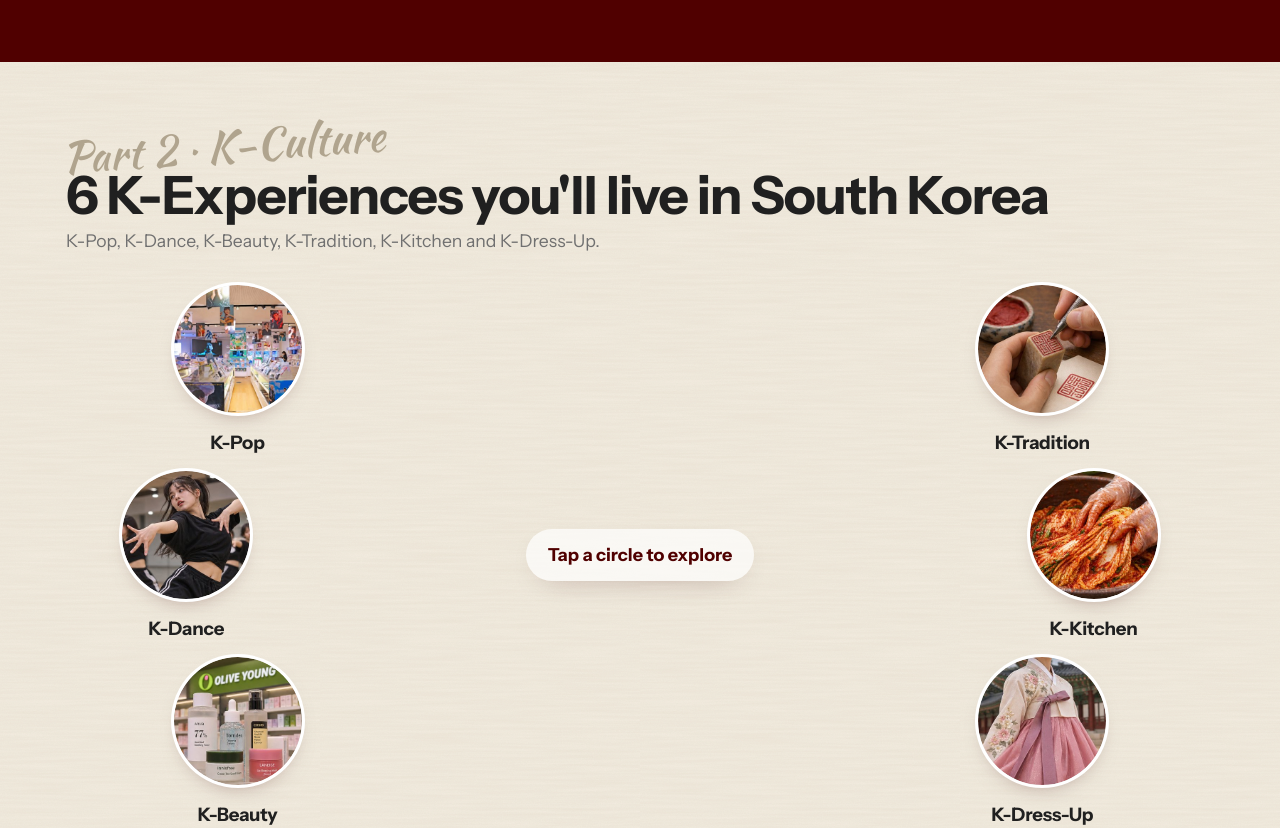
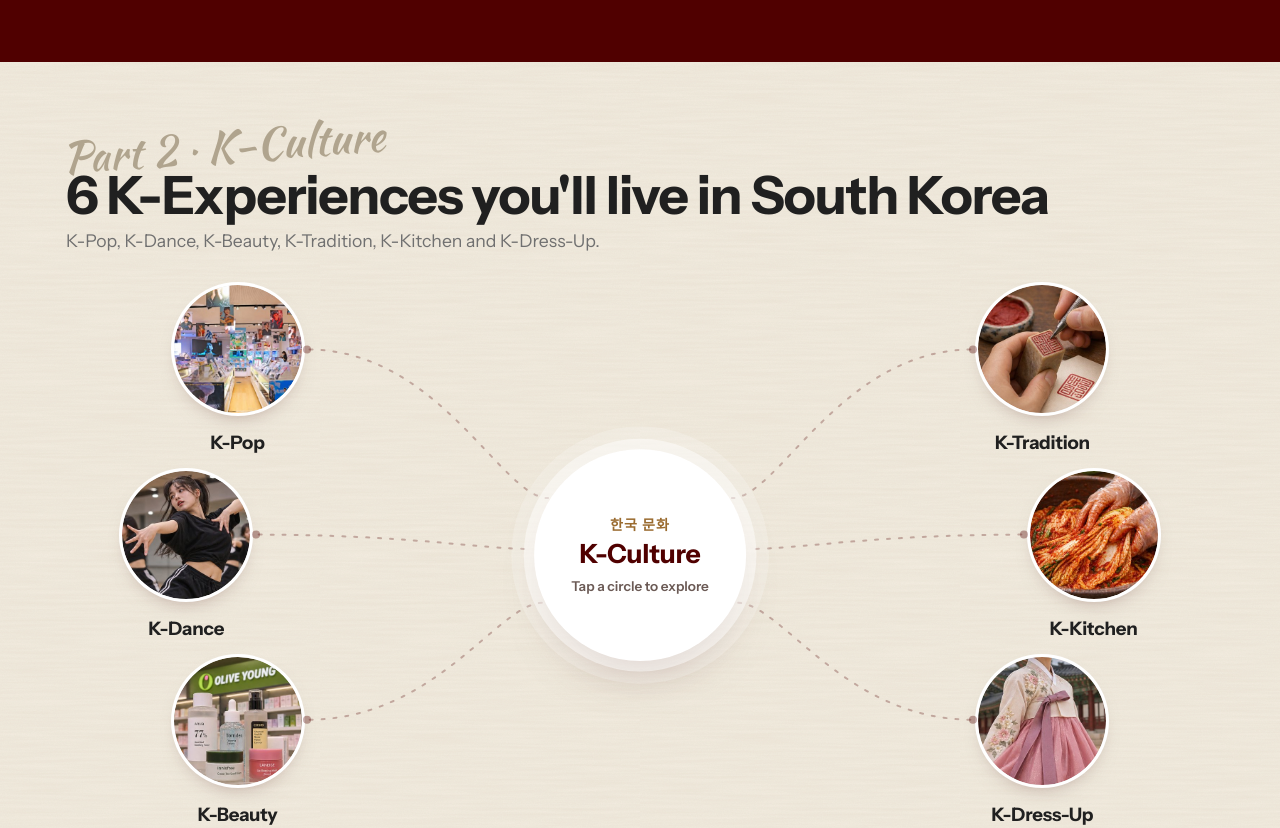
Before and after one commit to TAMUSAP/Korea, a plain HTML site: page index.html in a window 1280 px wide. Shown: the part 2280-3108 px from the top of the page. Drawn offline with Linux system fonts and the light colour scheme.

Commit message:
K-Experiences: K-Culture hub linked to the six circles before a tap
Co-Authored-By: Claude Opus 5.5 <noreply@anthropic.com>
Claude-Session: https://claude.ai/code/session_013jXBofp8PS4J1bKLzGiA4g

```diff
--- a/css/extra31.css
+++ b/css/extra32.css
@@ -378,7 +378,7 @@
 
 /* Orbit: card pops only when a circle is tapped */
 .ostage{position:relative}
-.ostage.is-empty{background:transparent;border-color:transparent;box-shadow:none}
+.ostage.is-empty{background:transparent;border-color:transparent;box-shadow:none;overflow:visible}
 .ostage.is-empty .oimg,.ostage.is-empty .otx,.ostage.is-empty .ostclose{visibility:hidden}
 .ohint{display:none;position:absolute;inset:0;margin:0;place-items:center;text-align:center;padding:24px;font-weight:700;font-size:clamp(1rem,1.4vw,1.2rem);color:#500000}
 .ohint span{display:inline-block;padding:12px 22px;border-radius:999px;background:rgba(255,255,255,.7);box-shadow:0 10px 30px -18px rgba(60,0,0,.45)}
@@ -389,3 +389,17 @@
 .ostclose:hover{background:#fff}
 @media (max-width:820px){.ostage.is-empty .oimg,.ostage.is-empty .otx{display:none}.ostage.is-empty .ohint{position:static}}
 @media (prefers-reduced-motion:reduce){.ostage.pop{animation:none}}
+
+/* Orbit empty state: K-Culture hub linked to the six circles */
+.olinks{position:absolute;inset:0;width:100%;height:100%;overflow:visible;pointer-events:none;display:none}
+.olinks path{fill:none;stroke:#500000;stroke-opacity:.28;stroke-width:2;stroke-dasharray:3 9;stroke-linecap:round;animation:oflow 1.6s linear infinite}
+.olinks circle{fill:#500000;fill-opacity:.35}
+.ostage.hl .olinks path{stroke-opacity:.5}
+@keyframes oflow{to{stroke-dashoffset:-24}}
+.ohub{display:none;position:absolute;left:50%;top:50%;width:clamp(170px,16vw,220px);aspect-ratio:1;transform:translate(-50%,-50%);border-radius:50%;background:#fff;box-shadow:0 0 0 10px rgba(255,255,255,.45),0 0 0 22px rgba(255,255,255,.2),0 24px 50px -28px rgba(60,0,0,.55);flex-direction:column;align-items:center;justify-content:center;gap:4px;text-align:center;color:#500000;animation:obreath 3.2s ease-in-out infinite}
+.ohub b{font:800 clamp(1.4rem,2vw,1.8rem)/1 var(--display);letter-spacing:-.01em}
+.ohub .ohk{font-weight:700;font-size:.85rem;letter-spacing:.08em;color:#9a6b2f}
+.ohub small{font-weight:600;font-size:.82rem;color:#6b5a55;margin-top:4px}
+@keyframes obreath{50%{transform:translate(-50%,-50%) scale(1.035)}}
+@media (min-width:821px){.ostage.is-empty .olinks{display:block}.ostage.is-empty .ohub{display:flex}.ostage.is-empty .ohint{display:none}}
+@media (prefers-reduced-motion:reduce){.olinks path,.ohub{animation:none}}
--- a/index.html
+++ b/index.html
@@ -434,7 +434,7 @@ footer{padding-block:28px;font-size:.8rem;color:var(--muted)}
 @media (max-width:820px){.cgroups{grid-template-columns:minmax(0,1fr)}.cg2 .cgbox{grid-template-columns:minmax(0,1fr)}}
 </style>
 
-<link rel="stylesheet" href="css/extra31.css">
+<link rel="stylesheet" href="css/extra32.css">
 <style>@media (min-width:821px){.hero .in{padding-top:36px!important;gap:28px}.hero .pillars{margin-top:30px}.hero img.bgimg{width:calc(min(100vw - 32px,1180px) * .6)!important}}
 .hero{background:#fff!important;color:#202020}
 .hero h1,.hero .sub,.hero .when,.hero .tag{text-shadow:none!important}
@@ -914,7 +914,7 @@ function result(){const best=Object.entries(score).sort((a,b)=>b[1]-a[1])[0][0];
  qc.querySelector('#seeDay').onclick=()=>{document.getElementById('itinerary').scrollIntoView();show(r.day,true)}}
 renderQ();
 </script>
-<script src="js/extra18.js"></script>
+<script src="js/extra19.js"></script>
 <script>(function(){var h=document.querySelector('.hero');if(!h)return;var im=h.querySelector('img.bgimg'),box=h.querySelector('.in'),t=h.querySelector('.tag'),c=h.querySelector('.ctaRow');if(!im||!box||!t||!c)return;
 var m='linear-gradient(90deg,rgba(0,0,0,0) 0%,rgba(0,0,0,.05) 2%,rgba(0,0,0,.16) 4%,rgba(0,0,0,.32) 6%,rgba(0,0,0,.5) 8%,rgba(0,0,0,.68) 10%,rgba(0,0,0,.83) 12%,rgba(0,0,0,.94) 14%,#000 16%)';
 function f(){if(innerWidth<821){im.style.top=im.style.bottom=im.style.height=im.style.webkitMaskImage=im.style.maskImage='';return}
--- a/js/extra18.js
+++ b/js/extra19.js
@@ -108,6 +108,15 @@ document.querySelectorAll('img[data-ph="smhq"]').forEach(i=>{i.src='img/smstore.
  function fillText(d){tx.querySelector('h3').textContent=d.n;tx.querySelector('.otl').textContent=d.tl;tx.querySelector('ul').innerHTML=d.li.map(x=>`<li>${x}</li>`).join('');cr.textContent=d.cr?'Photo: '+d.cr:'';cr.hidden=!d.cr}
  const hint=document.createElement('p');hint.className='ohint';hint.innerHTML='<span>Tap a circle to explore</span>';st.appendChild(hint);
  const xb=document.createElement('button');xb.type='button';xb.className='ostclose';xb.setAttribute('aria-label','Close');xb.innerHTML='&times;';xb.onclick=()=>close(true);st.appendChild(xb);
+ const NS='http://www.w3.org/2000/svg',lk=document.createElementNS(NS,'svg');lk.setAttribute('class','olinks');lk.setAttribute('aria-hidden','true');st.appendChild(lk);
+ const hub=document.createElement('div');hub.className='ohub';hub.setAttribute('aria-hidden','true');hub.innerHTML='<span class="ohk" lang="ko">한국 문화</span><b>K-Culture</b><small>Tap a circle to explore</small>';st.appendChild(hub);
+ function links(){const sr=st.getBoundingClientRect();if(!sr.width||getComputedStyle(lk).display==='none')return;const hr=hub.getBoundingClientRect(),hx=hr.left-sr.left+hr.width/2,hy=hr.top-sr.top+hr.height/2,R=hr.width/2+6;
+  lk.setAttribute('viewBox',`0 0 ${sr.width} ${sr.height}`);
+  lk.innerHTML=btns.map((b,i)=>{const c=b.querySelector('.ocirc').getBoundingClientRect(),r=c.width/2,cx=c.left-sr.left+r,cy=c.top-sr.top+r,sx=i<3?cx+r+4:cx-r-4,sy=cy;
+   const dx=sx-hx,dy=sy-hy,d=Math.hypot(dx,dy)||1,ex=hx+dx/d*R,ey=hy+dy/d*R,m=(ex-sx)*.55;
+   return `<path d="M${sx.toFixed(1)} ${sy.toFixed(1)} C${(sx+m).toFixed(1)} ${sy.toFixed(1)} ${(ex-m*.35).toFixed(1)} ${ey.toFixed(1)} ${ex.toFixed(1)} ${ey.toFixed(1)}"/><circle cx="${sx.toFixed(1)}" cy="${sy.toFixed(1)}" r="4"/>`}).join('')}
+ if(window.ResizeObserver)new ResizeObserver(links).observe(o);window.addEventListener('resize',links);window.addEventListener('load',links);requestAnimationFrame(links);
+ btns.forEach(b=>{b.addEventListener('mouseenter',()=>st.classList.add('hl'));b.addEventListener('mouseleave',()=>st.classList.remove('hl'))});
  function pop(){st.classList.remove('pop');void st.offsetWidth;st.classList.add('pop')}
  function close(focusBtn){if(cur<0)return;const was=cur;cur=-1;btns.forEach(b=>b.setAttribute('aria-pressed','false'));st.classList.remove('pop');st.classList.add('is-empty');if(focusBtn)btns[was].focus()}
  function sel(i,anim){if(i===cur){close(false);return}const wasEmpty=cur<0;cur=i;const d=D[i];btns.forEach((b,j)=>b.setAttribute('aria-pressed',j===i?'true':'false'));
@@ -120,7 +129,7 @@ document.querySelectorAll('img[data-ph="smhq"]').forEach(i=>{i.src='img/smstore.
  o.addEventListener('keydown',e=>{if(e.key==='Escape'&&cur>=0){e.preventDefault();close(true);return}const i=btns.indexOf(document.activeElement);if(i<0)return;let n=null;
   if(e.key==='ArrowRight'||e.key==='ArrowDown')n=(i+1)%6;else if(e.key==='ArrowLeft'||e.key==='ArrowUp')n=(i+5)%6;else if(e.key==='Home')n=0;else if(e.key==='End')n=5;else if(/^[1-6]$/.test(e.key))n=+e.key-1;
   if(n!==null){e.preventDefault();btns[n].focus();sel(n,true)}});
- st.classList.add('is-empty')})();
+ st.classList.add('is-empty');links()})();
 
 (function(){const f=document.getElementById('food'),s=document.getElementById('squad');if(f&&s)s.after(f)})();
 
```
